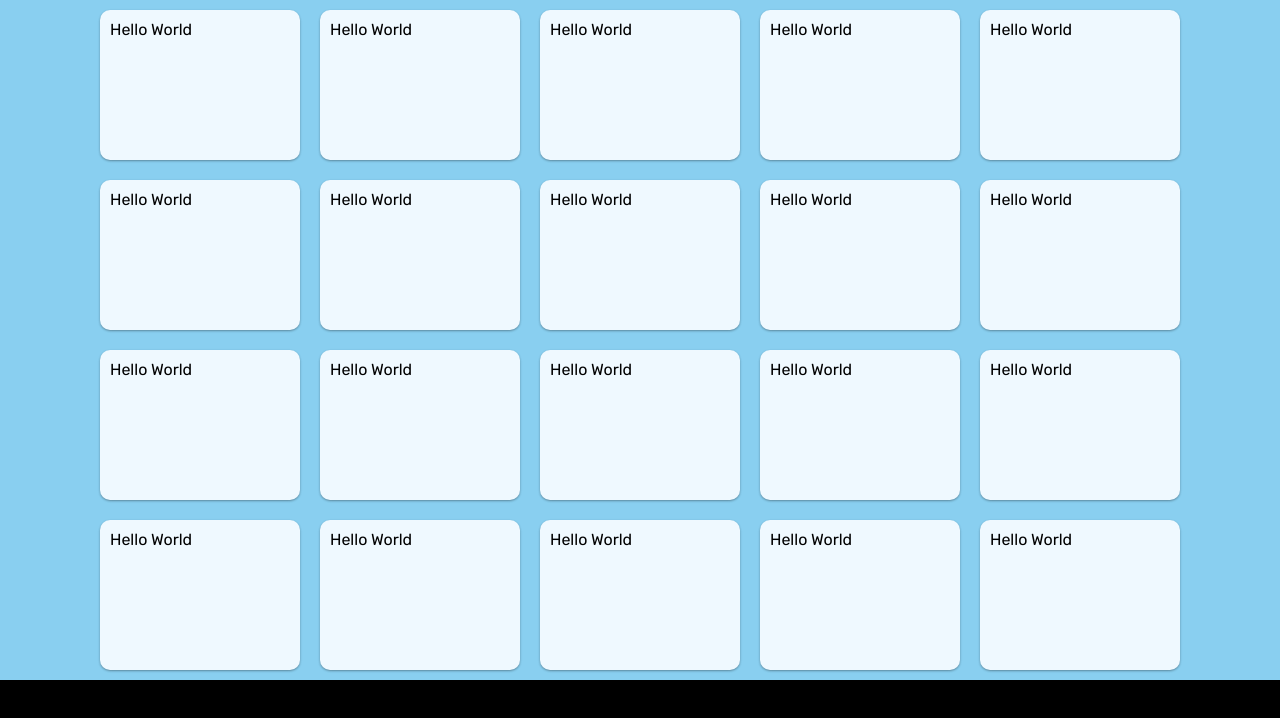
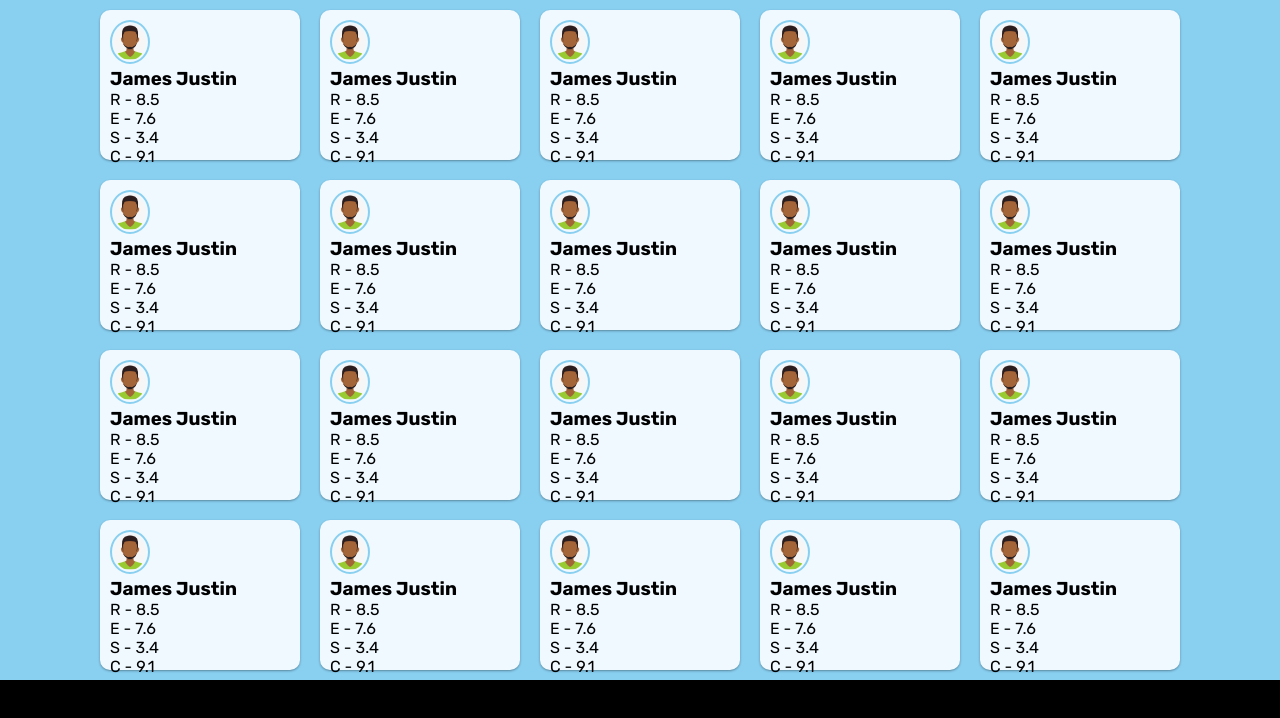
Before and after one commit to castynet/spica-cosmo, a Next.js app: page / in a window 1280 px wide. Both pictures are taken after a click on the button "see the talent". Shown: the top 718 px of the page. Built offline with nearby package versions, Linux system fonts and the light colour scheme.

Commit message:
components/personCard: added avatar

```diff
--- a/components/personCard.jsx
+++ b/components/personCard.jsx
@@ -1,5 +1,6 @@
 import React from "react";
 import styles from "../styles/personCard.module.css";
+import Avatar from "./avatar";
 
 export default function personCards() {
   const s = styles;
@@ -7,7 +8,9 @@ export default function personCards() {
   return (
     <>
       <div className={s.wrapper}>
-        <p>Hello World</p>
+        <Avatar className={s.avatar} alt="person avatar" />
+        <h3>James Justin</h3>
+        R - 8.5 <br /> E - 7.6 <br /> S - 3.4 <br />C - 9.1
       </div>
     </>
   );
```
